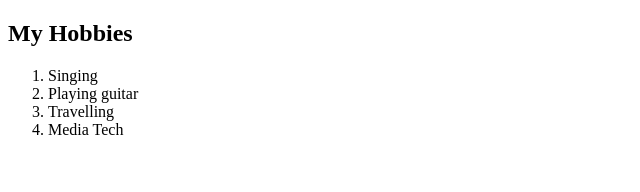
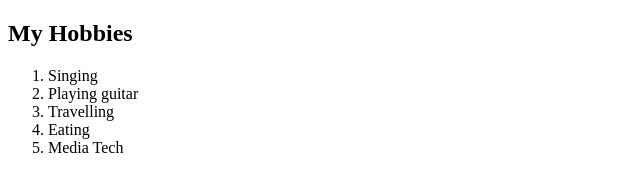
Before and after one commit to kristeldawn12/CV-2.0, a plain HTML site: page hobbies.html in a window 1280 px wide. Shown: the whole page, without its empty margins (0-640 px from the left). Drawn offline with Linux system fonts and the light colour scheme.

Commit message:
Update hobbies.html

```diff
--- a/hobbies.html
+++ b/hobbies.html
@@ -12,6 +12,7 @@
       <li>Singing</a></li>
       <li>Playing guitar</a></li>
       <li>Travelling</li>
+      <li>Eating</li>
       <li>Media Tech</li>
     </ol>
 </body>
```
